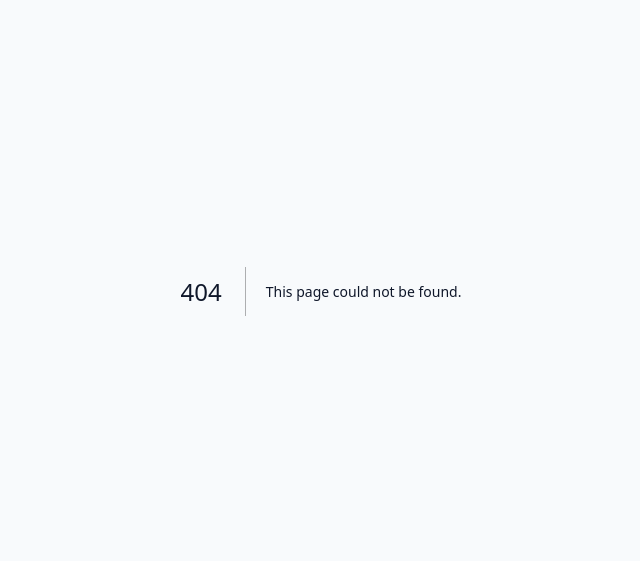
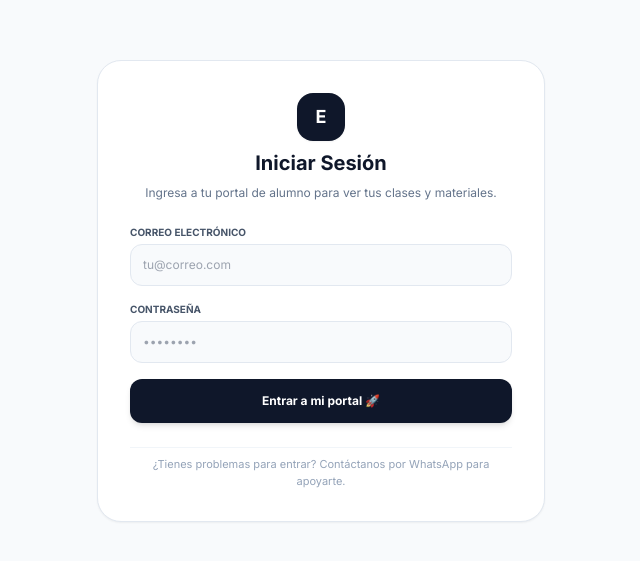
Before and after one commit to madiazcendejas-star/espiritistas-a-cantar, a Next.js app: page /login in a window 1280 px wide. Before the commit this address had no page. Shown: the part 109-670 px from the top of the page, without its empty margins (319-959 px from the left). Built offline with nearby package versions, Linux system fonts and the light colour scheme; no server answers.

Commit message:
Create page.js

```diff
--- /dev/null
+++ b/app/login/page.js
@@ -0,0 +1,95 @@
+'use client'
+
+import { useState } from 'react'
+import { supabase } from '../../lib/supabase'
+
+export default function LoginPage() {
+  const [email, setEmail] = useState('')
+  const [password, setPassword] = useState('')
+  const [loading, setLoading] = useState(false)
+  const [errorMsg, setErrorMsg] = useState('')
+
+  const handleLogin = async (e) => {
+    e.preventDefault()
+    try {
+      setLoading(true)
+      setErrorMsg('')
+
+      const { data, error } = await supabase.auth.signInWithPassword({
+        email,
+        password,
+      })
+
+      if (error) throw error
+
+      // Redirigir al portal unificado de cursos
+      window.location.href = '/mis-cursos'
+
+    } catch (err) {
+      setErrorMsg(err.message || 'Correo o contraseña incorrectos.')
+      setLoading(false)
+    }
+  }
+
+  return (
+    <div className="min-h-screen bg-slate-50 text-slate-900 flex items-center justify-center p-6 font-sans">
+      <div className="max-w-md w-full bg-white border border-slate-200 p-8 rounded-3xl shadow-sm space-y-6">
+
+        <div className="text-center space-y-2">
+          <div className="w-12 h-12 bg-slate-900 text-white rounded-2xl flex items-center justify-center mx-auto text-lg font-black shadow-sm">
+            E
+          </div>
+          <h1 className="text-xl font-black text-slate-900">Iniciar Sesión</h1>
+          <p className="text-xs text-slate-500">Ingresa a tu portal de alumno para ver tus clases y materiales.</p>
+        </div>
+
+        <form onSubmit={handleLogin} className="space-y-4">
+          <div>
+            <label className="block text-[10px] font-bold uppercase text-slate-600 mb-1">Correo Electrónico</label>
+            <input
+              type="email"
+              required
+              placeholder="tu@correo.com"
+              value={email}
+              onChange={(e) => setEmail(e.target.value)}
+              className="w-full p-3 border border-slate-200 rounded-xl text-xs bg-slate-50 text-slate-900 outline-none focus:border-rose-600 transition"
+            />
+          </div>
+
+          <div>
+            <label className="block text-[10px] font-bold uppercase text-slate-600 mb-1">Contraseña</label>
+            <input
+              type="password"
+              required
+              placeholder="••••••••"
+              value={password}
+              onChange={(e) => setPassword(e.target.value)}
+              className="w-full p-3 border border-slate-200 rounded-xl text-xs bg-slate-50 text-slate-900 outline-none focus:border-rose-600 transition"
+            />
+          </div>
+
+          {errorMsg && (
+            <p className="text-xs text-rose-600 bg-rose-50 p-3 rounded-xl border border-rose-100 text-center font-medium">
+              {errorMsg}
+            </p>
+          )}
+
+          <button
+            type="submit"
+            disabled={loading}
+            className="w-full bg-slate-900 hover:bg-slate-800 text-white font-bold text-xs py-3.5 rounded-xl shadow-md transition cursor-pointer"
+          >
+            {loading ? 'Verificando acceso...' : 'Entrar a mi portal 🚀'}
+          </button>
+        </form>
+
+        <div className="text-center pt-2 border-t border-slate-100">
+          <p className="text-[11px] text-slate-400">
+            ¿Tienes problemas para entrar? Contáctanos por WhatsApp para apoyarte.
+          </p>
+        </div>
+
+      </div>
+    </div>
+  )
+}
```
